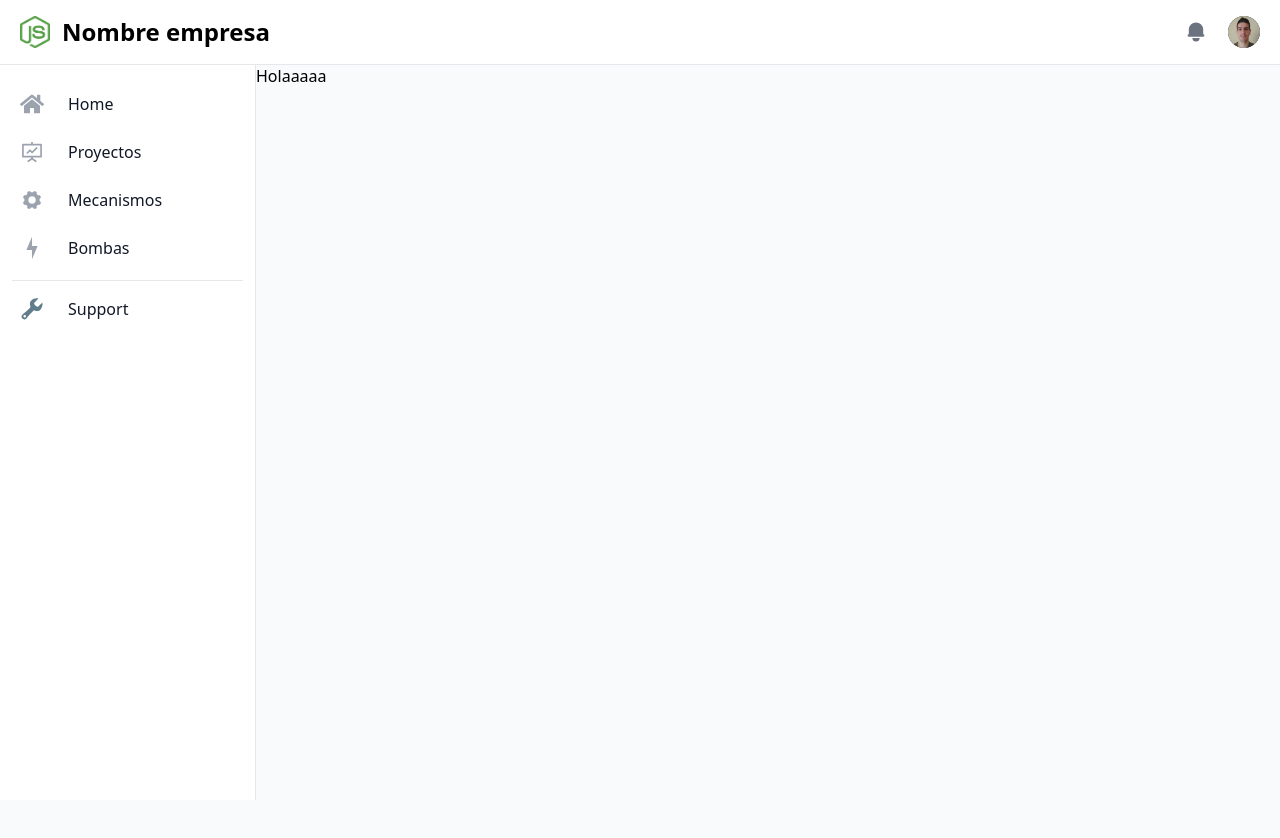
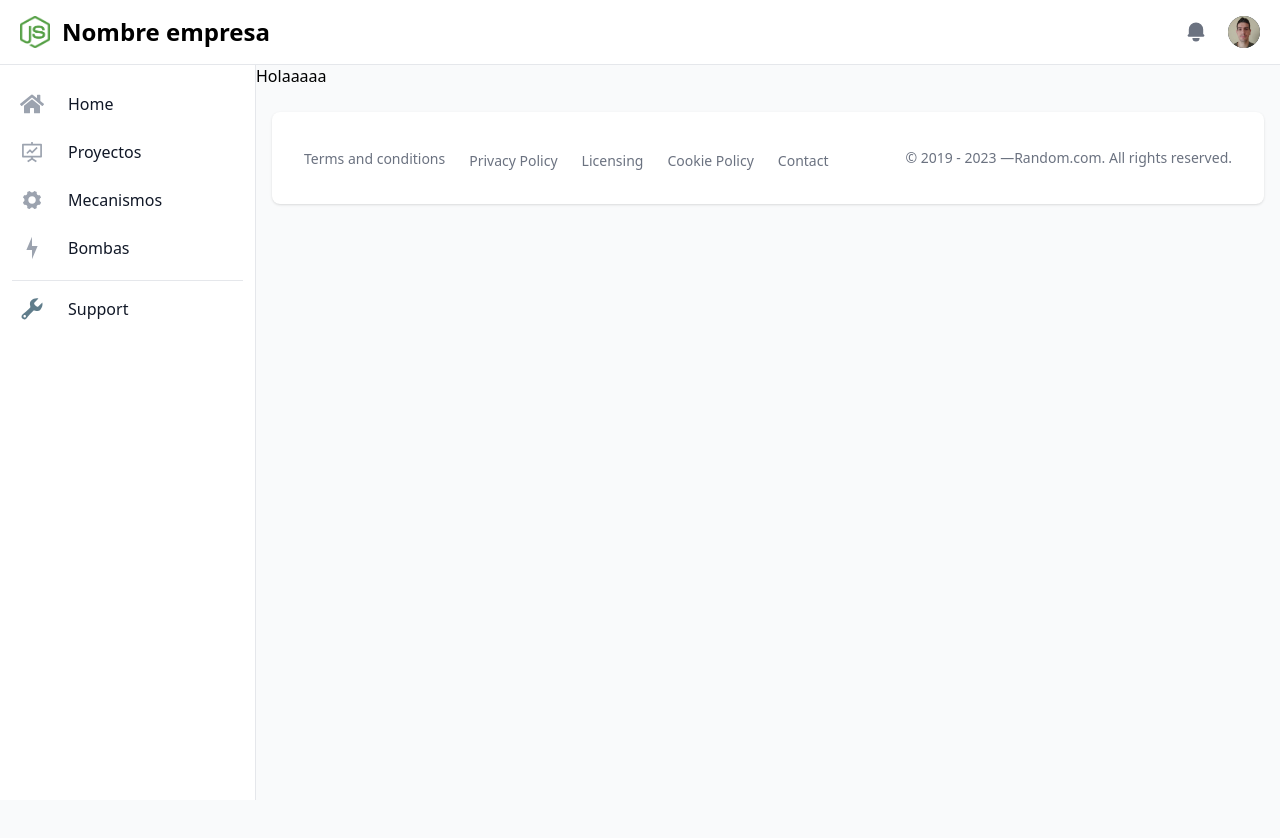
Before and after one commit to CarlosribesDev/admin-dashboard, a Next.js app: page / in a window 1280 px wide. Shown: the top 838 px of the page. Built offline with nearby package versions, Linux system fonts and the light colour scheme.

Commit message:
feat: footer

```diff
--- a/src/app/layout.tsx
+++ b/src/app/layout.tsx
@@ -2,6 +2,7 @@ import type { Metadata } from 'next'
 import AsideNavBar from '@/components/asideNavBar/asideNavBar'
 import './globals.css'
 import NavBar from '@/components/navBar/navBar'
+import Footer from '@/components/footer/footer'
 
 
 export const metadata: Metadata = {
@@ -28,6 +29,7 @@ export default function RootLayout({
                 <div className="flex pt-16 overflow-hidden bg-gray-50 dark:bg-gray-900">
                     <div id="main-content" className="relative w-full h-full overflow-y-auto bg-gray-50 lg:ml-64 dark:bg-gray-900 min-h-screen">
                         {children}
+                        <Footer/>
                     </div>
                 </div>
             </body>
--- /dev/null
+++ b/src/components/footer/footer.tsx
@@ -0,0 +1,45 @@
+import React from 'react'
+import FooterLink from './footerLink.interface'
+
+const footerLinks: FooterLink[] = [
+    {
+        tittle: 'Terms and conditions',
+        url: '#',
+    },
+    {
+        tittle: 'Privacy Policy',
+        url: '#',
+    },
+    {
+        tittle: 'Licensing',
+        url: '#',
+    },
+    {
+        tittle: 'Cookie Policy',
+        url: '#',
+    },
+    {
+        tittle: 'Contact',
+        url: '#',
+    },
+]
+
+export default function Footer() {
+    return (
+        <>
+            <footer className="p-4 my-6 mx-4 bg-white rounded-lg shadow md:flex md:items-center md:justify-between md:p-6 xl:p-8 dark:bg-gray-800">
+                <ul className="flex flex-wrap items-center mb-6 space-y-1 md:mb-0">
+                    {footerLinks.map((item: FooterLink) => (
+                        <li key={item.url}>
+                            <a href="#" className="mr-4 text-sm font-normal text-gray-500 hover:underline md:mr-6 dark:text-gray-400">{item.tittle}</a>
+                        </li>
+                    ))}
+                </ul>
+                <p className="text-sm text-center text-gray-500">
+                    © 2019 - 2023 —
+                    <a href="https://random.com/" className="hover:underline" target="_blank">Random.com</a>. All rights reserved.
+                </p>
+            </footer>
+        </>
+    )
+}
--- /dev/null
+++ b/src/components/footer/footerLink.interface.ts
@@ -0,0 +1,6 @@
+
+export default interface FooterLink {
+    tittle: string;
+    url: string;
+
+}
```
